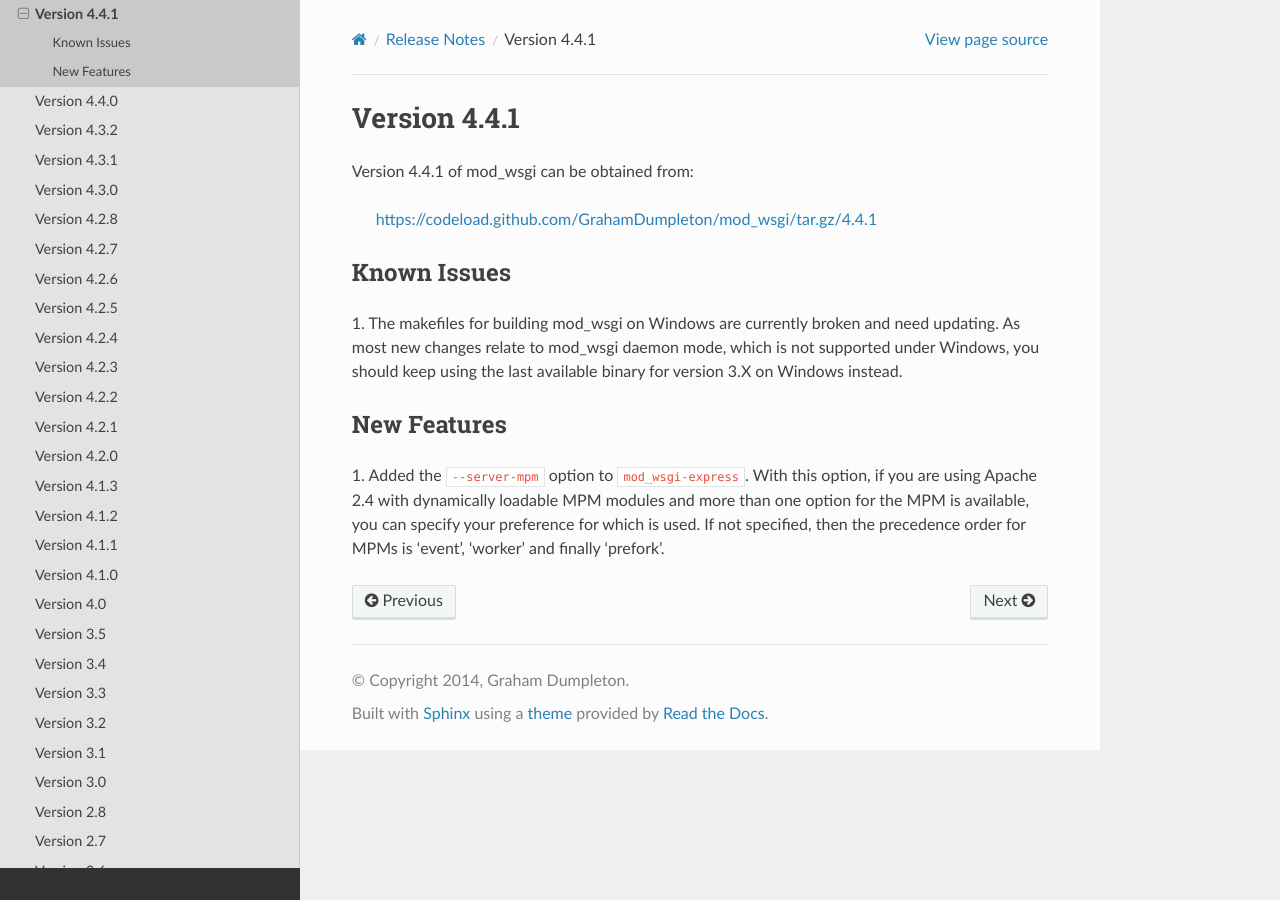
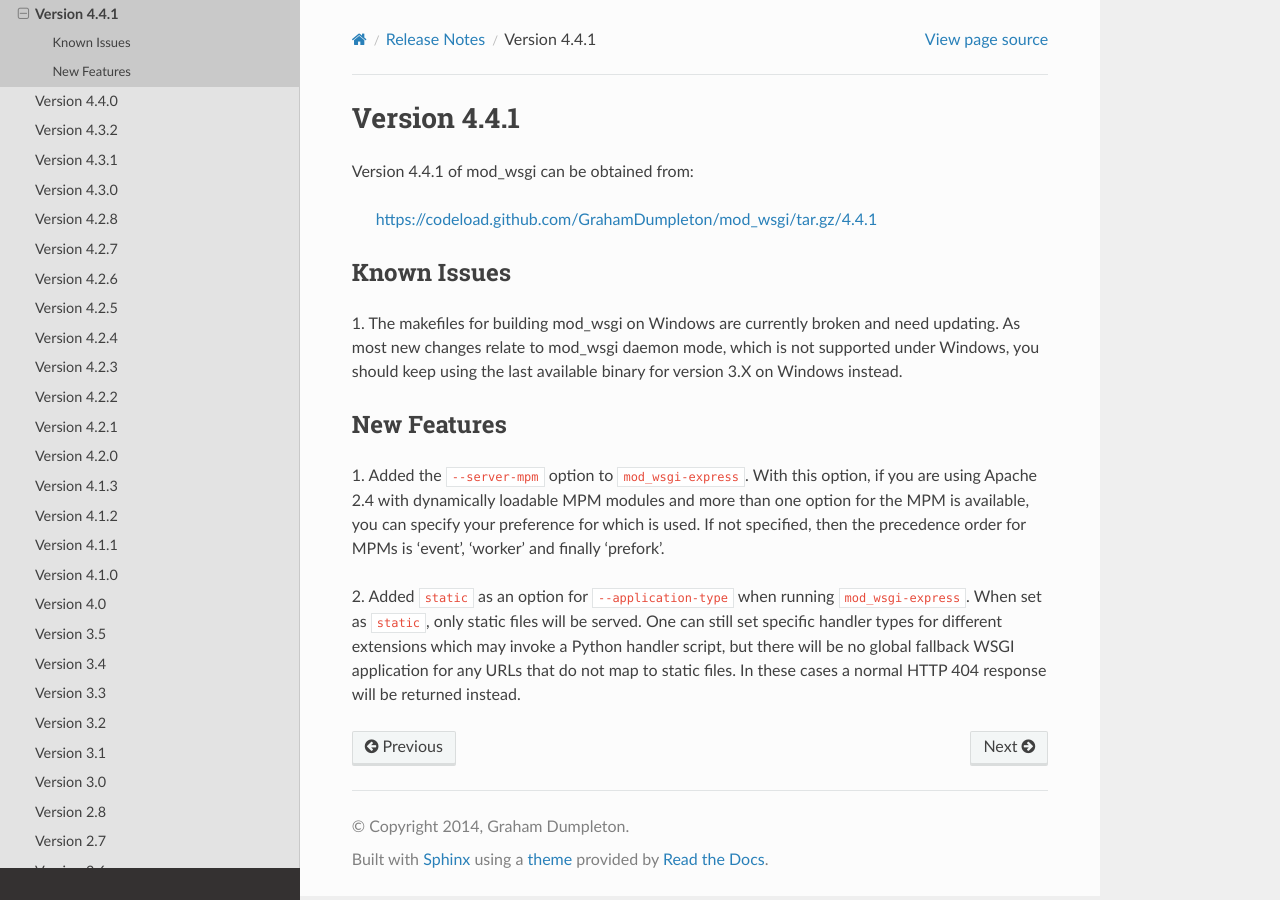
Before and after one commit to GrahamDumpleton/mod_wsgi, a Sphinx documentation site: the page built from docs/release-notes/version-4.4.1.rst, in a window 1280 px wide. Built offline with Sphinx 7.4.7 and the Read the Docs theme 2.0.0, drawn with Linux system fonts in a browser that asks for light colours.

Commit message:
Add 'static' as option for --application-type with mod_wsgi-express so it can be used to serve just static files only, with no WSGI application.

```diff
--- a/docs/release-notes/version-4.4.1.rst
+++ b/docs/release-notes/version-4.4.1.rst
@@ -22,3 +22,10 @@ option, if you are using Apache 2.4 with dynamically loadable MPM modules
 and more than one option for the MPM is available, you can specify your
 preference for which is used. If not specified, then the precedence order
 for MPMs is 'event', 'worker' and finally 'prefork'.
+
+2. Added ``static`` as an option for ``--application-type`` when running
+``mod_wsgi-express``. When set as ``static``, only static files will be
+served. One can still set specific handler types for different extensions
+which may invoke a Python handler script, but there will be no global
+fallback WSGI application for any URLs that do not map to static files. In
+these cases a normal HTTP 404 response will be returned instead.
```
Also changed, not shown: src/server/__init__.py (+8 -2 lines).
